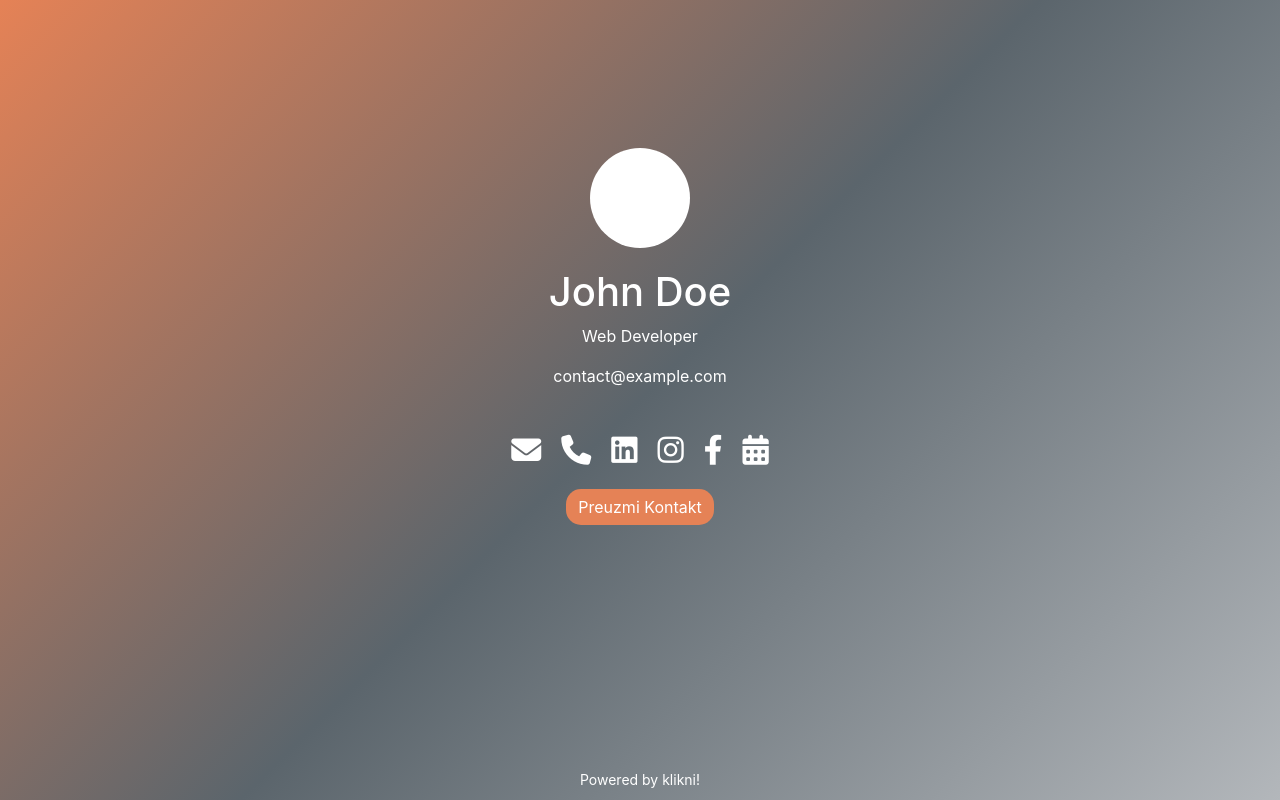
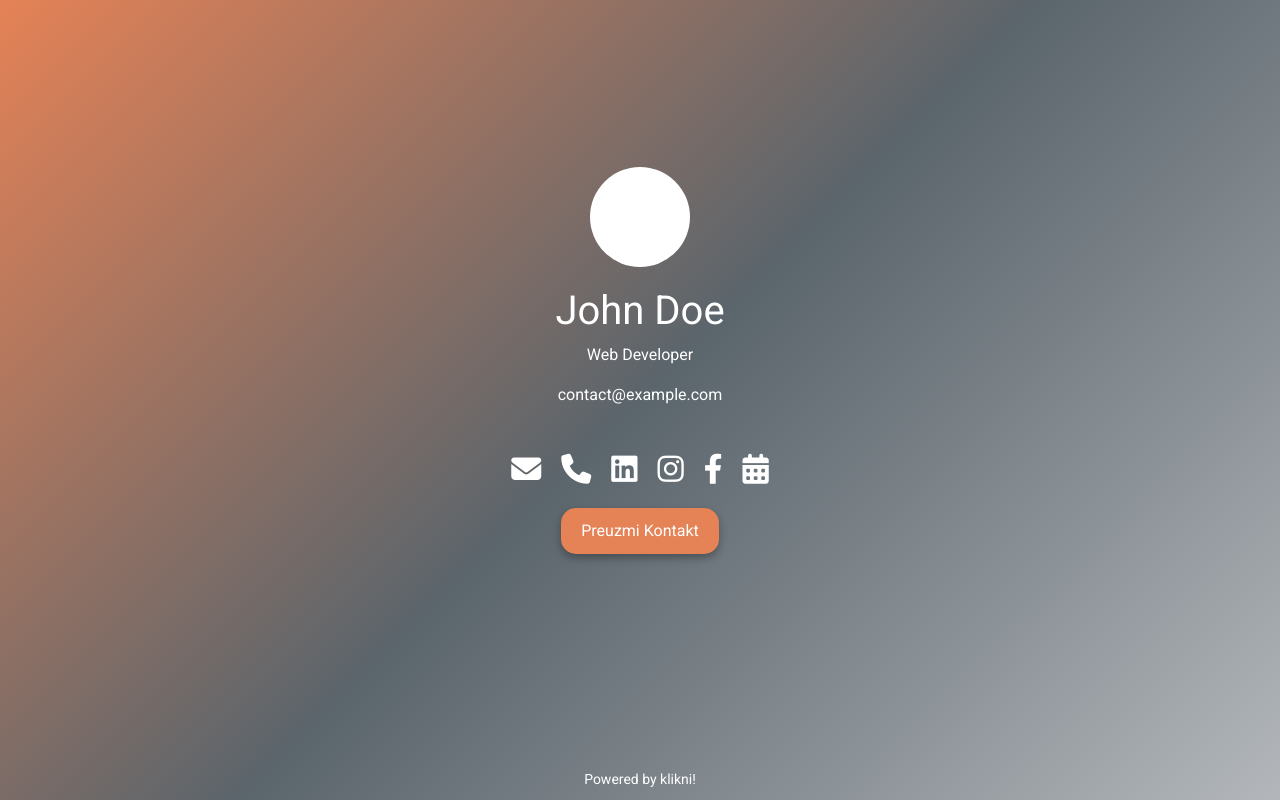
Before and after one commit to MilanKacar/vcard, a plain HTML site: page index.html in a window 1280 px wide. Drawn offline with nearby package versions, Linux system fonts and the light colour scheme.

Commit message:
Update index.html

```diff
--- a/index.html
+++ b/index.html
@@ -6,8 +6,12 @@
     <title>Modern Business Card</title>
     <link href="https://stackpath.bootstrapcdn.com/bootstrap/4.3.1/css/bootstrap.min.css" rel="stylesheet">
     <link rel="stylesheet" href="https://cdnjs.cloudflare.com/ajax/libs/font-awesome/6.1.1/css/all.min.css">
+    <link rel="stylesheet" href="https://fonts.googleapis.com/css2?family=Roboto:wght@400;700&display=swap">
     <style>
         body, html {
+            height: 100%;
+            margin: 0;
+            font-family: 'Roboto', sans-serif; /* Apply Roboto font to the entire document */
             height: 100%;
             margin: 0;
         }
@@ -24,7 +28,7 @@
         }
 
         .content-wrapper {
-            margin-top: -16vh; /* Pull content slightly upwards */
+            margin-top: -10vh; /* Pull content slightly upwards */
             display: flex;
             flex-direction: column;
             align-items: center;
@@ -47,10 +51,14 @@
             margin-bottom: 20px;
         }
         .custom-button {
+          font-family: 'Roboto', sans-serif;
+          padding: 11px 20px;
           border-radius: 15px;
           background-color: #E58256;
           border: none;
           color: white;
+          box-shadow: 0 4px 8px rgba(0, 0, 0, 0.3);
+          transition: transform 0.3s, box-shadow 0.3s;
         }
         .social-icons {
           display: flex;
@@ -63,6 +71,10 @@
           color: white;
           font-size: 30px;
           text-decoration: none;
+        }
+
+        .button-clicked {
+            color: white; /* Set text color to white */
         }
 
         .social-icons a:hover {
@@ -123,6 +135,8 @@
             document.body.appendChild(link);
             link.click();
             document.body.removeChild(link);
+            document.getElementById('download-vcard').classList.add('button-clicked');
+
         }
 
         // Add event listener to the button
```
Lines whose indentation alone changed are shown as unchanged.
